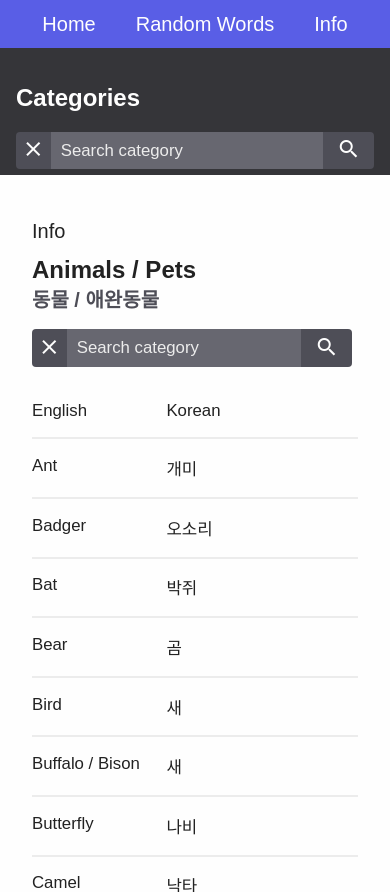
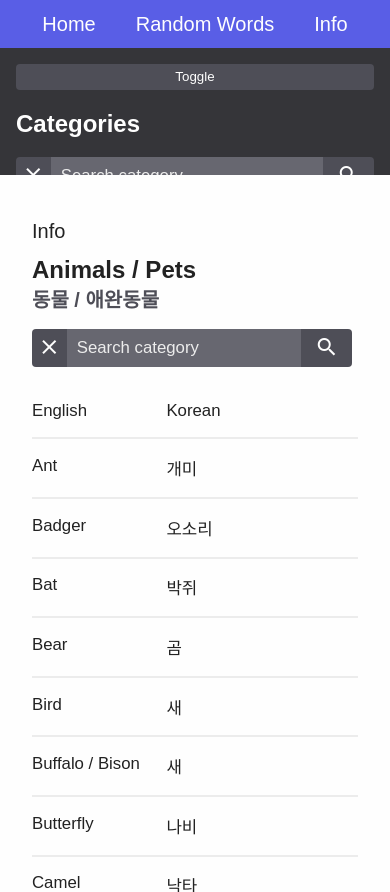
Before and after one commit to DanielHearn/korean-handbook, a Vue app in the folder korean-handbook/: page /info/animals in a window 390 px wide. Built offline with nearby package versions, Linux system fonts and the light colour scheme; a web font is replaced by a local one.

Commit message:
Add side panel menu toggle

```diff
--- a/korean-handbook/src/App.vue
+++ b/korean-handbook/src/App.vue
@@ -7,9 +7,25 @@
         <router-link to="/info/">Info</router-link>
       </div>
     </div>
-    <router-view />
+    <router-view :mobile="$store.state.mobile" />
   </div>
 </template>
+
+<script>
+export default {
+  name: "app",
+  props: {},
+  methods: {
+    checkScreenSize: function() {
+      this.$store.commit("setMobile", window.innerWidth <= 640);
+    }
+  },
+  mounted: function() {
+    this.checkScreenSize();
+    window.addEventListener("resize", this.checkScreenSize);
+  }
+};
+</script>
 
 <style lang="scss">
 @import "./app.scss";
--- a/korean-handbook/src/app.scss
+++ b/korean-handbook/src/app.scss
@@ -259,6 +259,10 @@ button {
   }
 }
 
+.hidden {
+  display: none !important;
+}
+
 *::-webkit-scrollbar {
   width: 12px;
 }
--- a/korean-handbook/src/components/SidePanel.vue
+++ b/korean-handbook/src/components/SidePanel.vue
@@ -1,5 +1,6 @@
 <template>
   <div class="side-panel">
+    <button v-if="this.$store.state.mobile" @click="toggleOpen">Toggle</button>
     <slot></slot>
   </div>
 </template>
@@ -7,12 +8,29 @@
 <script>
 export default {
   name: "side-panel",
-  props: {},
-  data: {
-    open: {
+  props: {
+    mobile: {
       type: Boolean,
       required: false,
-      default: ""
+      default: false
+    }
+  },
+  data: function() {
+    return {
+      open: false
+    };
+  },
+  watch: {
+    mobile: function() {
+      if (!this.mobile) {
+        this.open = false;
+      }
+    }
+  },
+  methods: {
+    toggleOpen: function() {
+      this.open = !this.open;
+      this.$emit("side-panel-toggle", this.open);
     }
   }
 };
@@ -28,6 +46,9 @@ export default {
   color: $white;
   z-index: 1;
   height: 100%;
+  display: flex;
+  flex: 1 auto;
+  flex-direction: column;
   .search-list {
     margin-top: 1em;
     margin-bottom: 2em;
--- a/korean-handbook/src/store.js
+++ b/korean-handbook/src/store.js
@@ -4,7 +4,13 @@ import Vuex from 'vuex'
 Vue.use(Vuex)
 
 export default new Vuex.Store({
-  state: {},
-  mutations: {},
+  state: {
+    mobile: false
+  },
+  mutations: {
+    setMobile (state, value) {
+      state.mobile = value
+    }
+  },
   actions: {}
 })
--- a/korean-handbook/src/views/Info.vue
+++ b/korean-handbook/src/views/Info.vue
@@ -1,6 +1,6 @@
 <template>
   <div class="main info">
-    <side-panel>
+    <side-panel :mobile="mobile" v-on:side-panel-toggle="toggleSidePanel">
       <h2 class="heading">Categories</h2>
       <div class="search-form">
         <button class="button--close" @click="categoryFilter = ''">
@@ -32,7 +32,7 @@
         </ul>
       </div>
     </side-panel>
-    <main-panel>
+    <main-panel :class="{'hidden': sidePanelOpen}">
       <div v-if="id">
         <div class="page-header">
           <h1 class="page-type-heading">Info</h1>
@@ -93,6 +93,11 @@ export default {
       type: String,
       required: false,
       default: ""
+    },
+    mobile: {
+      type: Boolean,
+      required: false,
+      default: false
     }
   },
   data: function() {
@@ -100,7 +105,8 @@ export default {
       category: {},
       filteredWords: [],
       categoryFilter: "",
-      wordFilter: ""
+      wordFilter: "",
+      sidePanelOpen: false
     };
   },
   watch: {
@@ -109,6 +115,11 @@ export default {
     },
     wordFilter: function() {
       this.filterWords();
+    },
+    mobile: function() {
+      if (!this.mobile) {
+        this.sidePanelOpen = false;
+      }
     }
   },
   computed: {
@@ -155,6 +166,9 @@ export default {
           }
         }
       }
+    },
+    toggleSidePanel: function(value) {
+      this.sidePanelOpen = value;
     }
   },
   mounted: function() {
--- a/korean-handbook/src/views/RandomWords.vue
+++ b/korean-handbook/src/views/RandomWords.vue
@@ -1,6 +1,6 @@
 <template>
   <div class="main random-words">
-    <side-panel>
+    <side-panel :mobile="mobile" v-on:side-panel-toggle="toggleSidePanel">
       <h2 class="heading">Categories</h2>
       <div class="search-form">
         <button class="button--close" @click="categoryFilter = ''">
@@ -66,17 +66,28 @@ export default {
       type: String,
       required: false,
       default: ""
+    },
+    mobile: {
+      type: Boolean,
+      required: false,
+      default: false
     }
   },
   data: function() {
     return {
       category: {},
-      categoryFilter: ""
+      categoryFilter: "",
+      sidePanelOpen: false
     };
   },
   watch: {
     id: function() {
       this.loadCategory();
+    },
+    mobile: function() {
+      if (!this.mobile) {
+        this.sidePanelOpen = false;
+      }
     }
   },
   computed: {
@@ -104,7 +115,6 @@ export default {
       } else if (Categories.hasOwnProperty(this.id)) {
         this.category = Categories[this.id];
       } else if (this.id.length && this.id !== "all") {
-        console.error("No category for current id");
         this.$router.push({ path: "/random-words/all", params: { id: "all" } });
       }
     }
```
